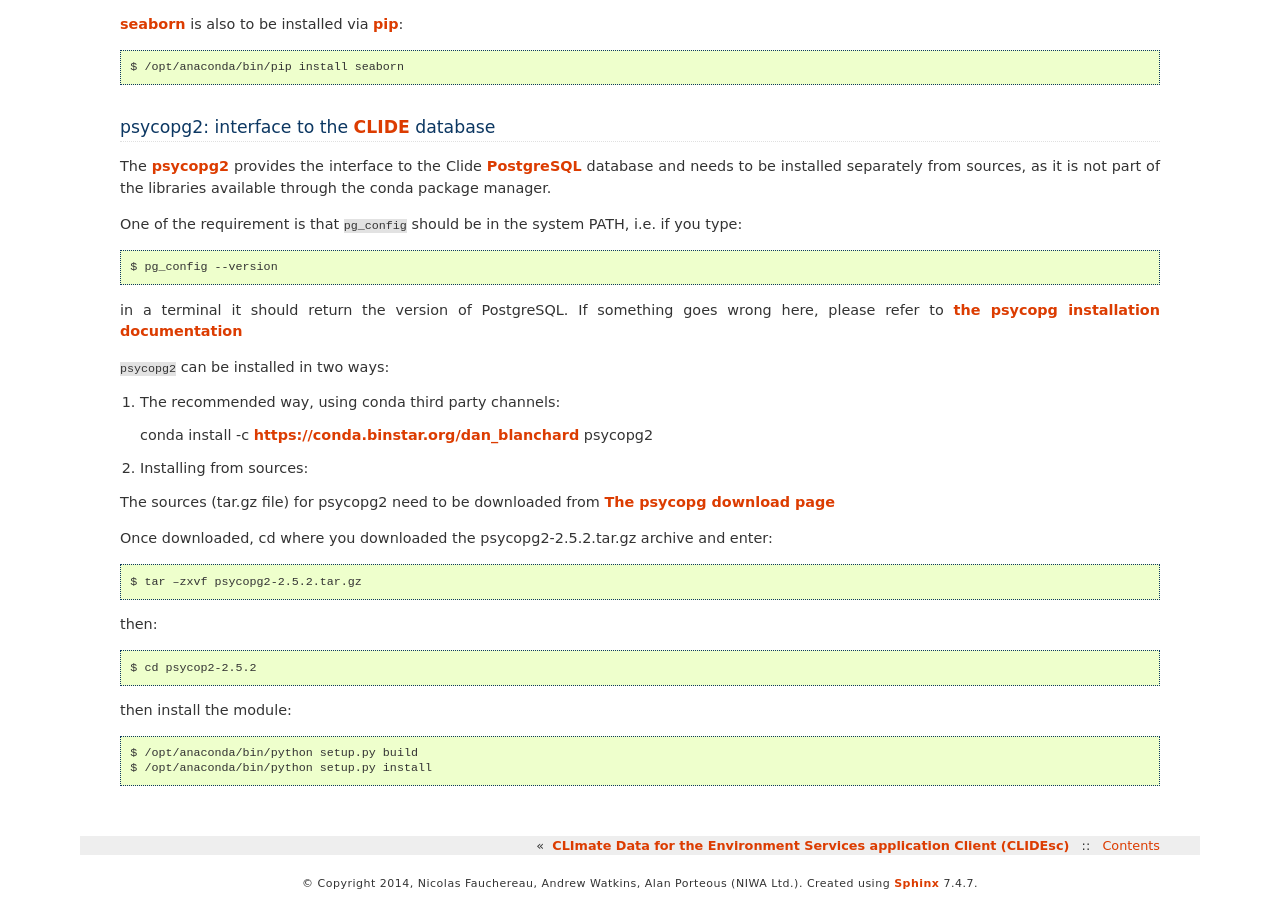
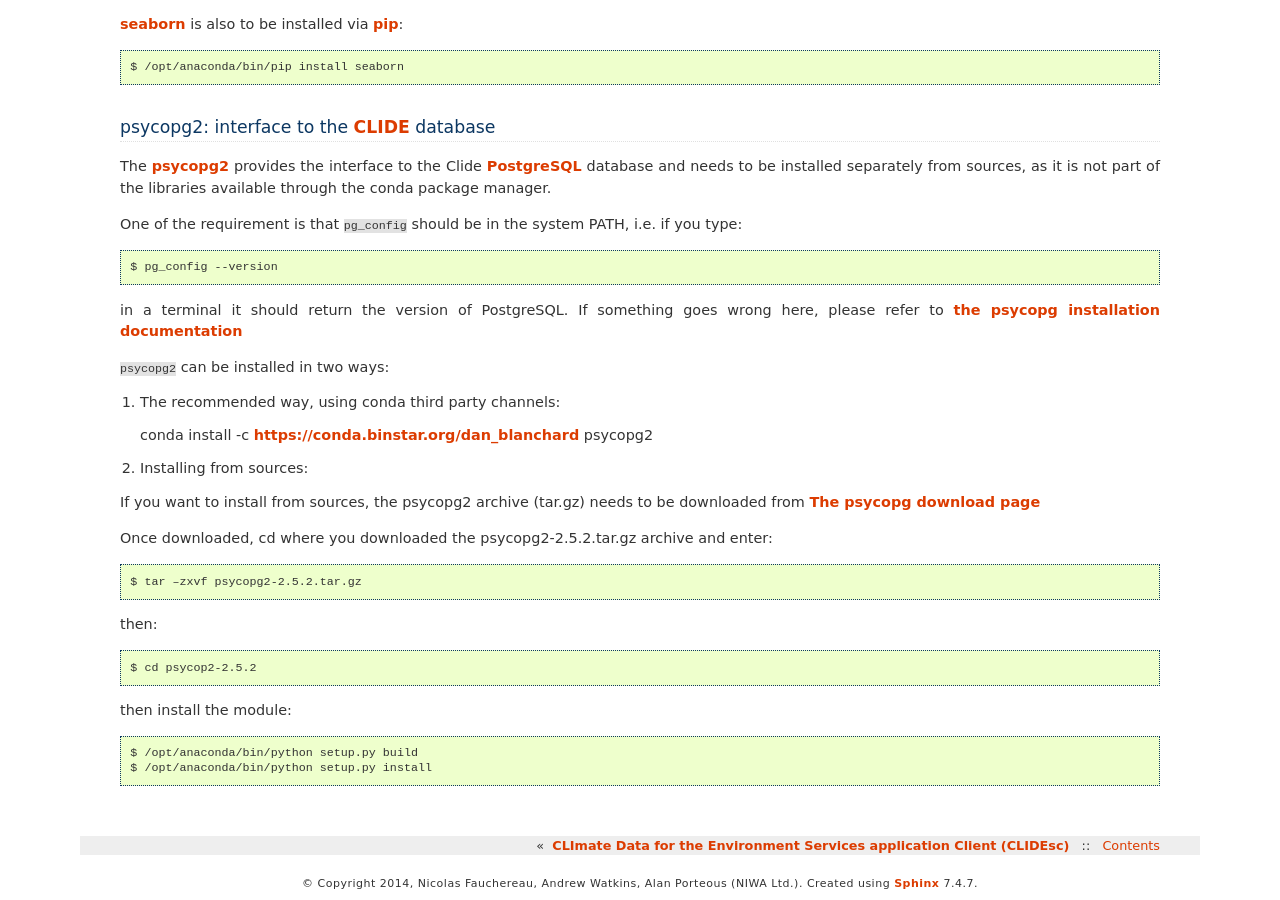
Before and after one commit to nicolasfauchereau/clidesc, a Sphinx documentation site: the page built from docs/install.rst, in a window 1280 px wide and 900 px high, scrolled down 2152 px. Built offline with Sphinx 7.4.7, drawn with Linux system fonts in a browser that asks for light colours.

Commit message:
small changes to the install instructions for psycopg2

```diff
--- a/docs/install.rst
+++ b/docs/install.rst
@@ -178,8 +178,9 @@ documentation <http://initd.org/psycopg/docs/install.html#install-from-source>`_
 
 2. Installing from sources:
 
-The sources (tar.gz file) for psycopg2 need to be downloaded from `The
-psycopg download page <http://initd.org/psycopg/download/>`_
+If you want to install from sources, the psycopg2 archive (tar.gz) needs
+to be downloaded from `The psycopg download
+page <http://initd.org/psycopg/download/>`_
 
 Once downloaded, cd where you downloaded the psycopg2-2.5.2.tar.gz
 archive and enter:
```
Also changed, not shown: docs/install.md (+1 -1 lines), 5 other files.
